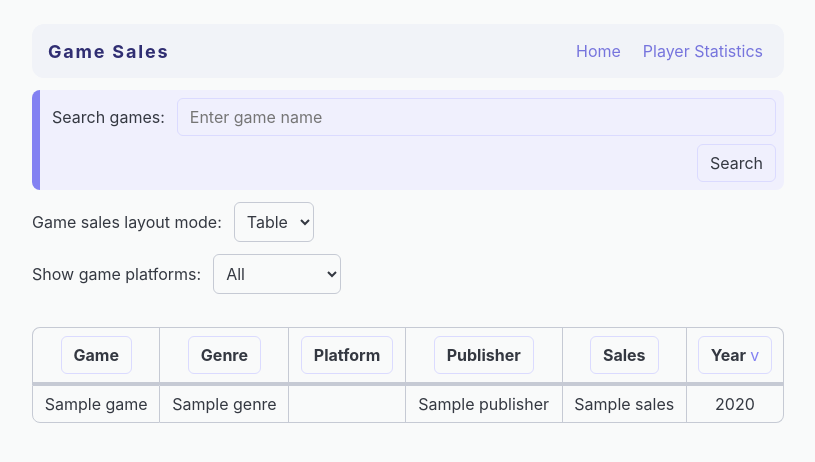
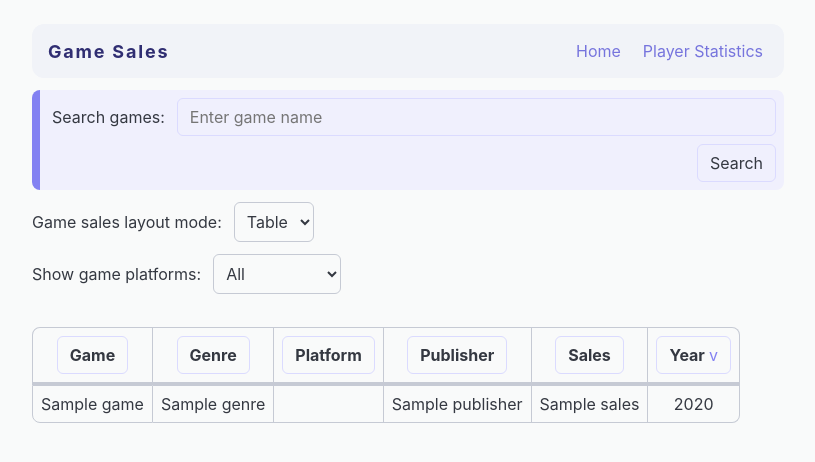
Before and after one commit to zadeviggers/12dts, a Flask app: template databases/games-data-website/templates/game-sales.jinja in a window 1280 px wide. Shown: the top 462 px of the page, without its empty margins (232-1047 px from the left). Run offline with Flask 2, Linux system fonts and the light colour scheme; the template is opened without the code that fills it: most values are stand-ins (such as "Sample title", 1, 10 or a date in 2020).

Commit message:
pain
Signed-off-by: Zade Viggers <zade.viggers@gmail.com>

```diff
--- a/databases/databases-assesment-flask-thingy/static/cool-styles.css
+++ b/databases/databases-assesment-flask-thingy/static/cool-styles.css
@@ -434,9 +434,10 @@ button[data-sort-direction="up"]::after {
 table {
 	border-collapse: separate;
 	border-spacing: 0;
-	width: 100%;
+	/* width: 100%; */
 	border-radius: var(--rounded-3xl);
 	--table-border: 1px solid var(--neuteral-300);
+	overflow: auto;
 }
 
 thead {
```
